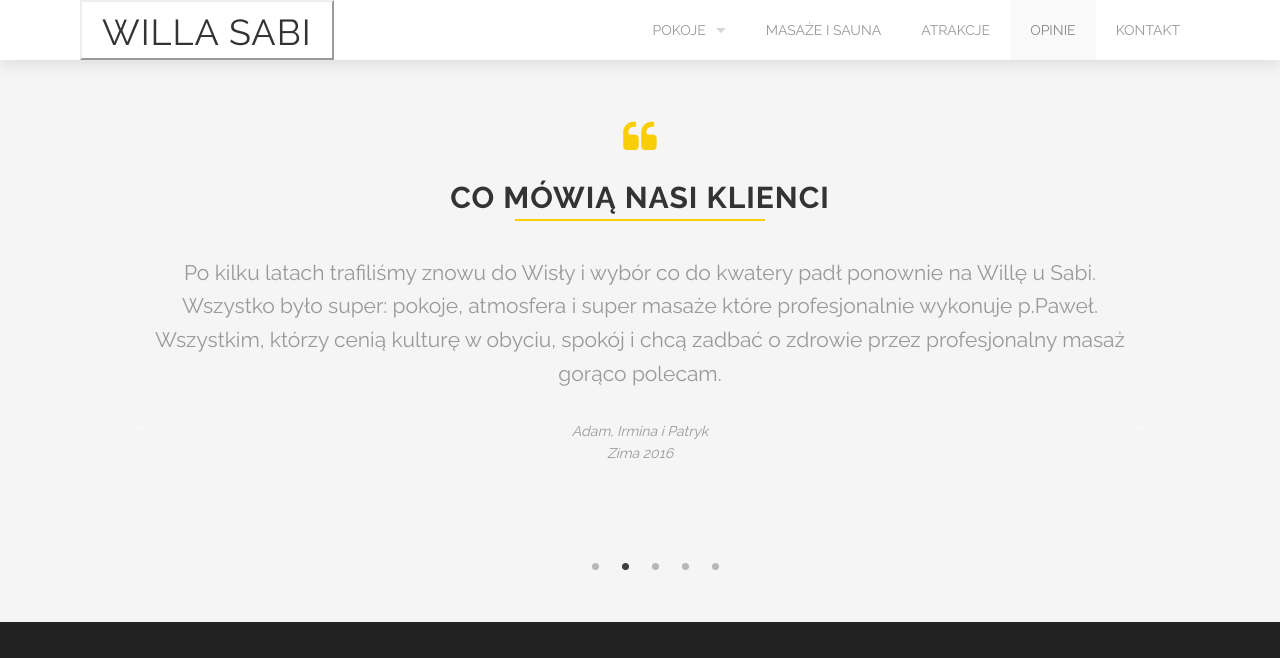
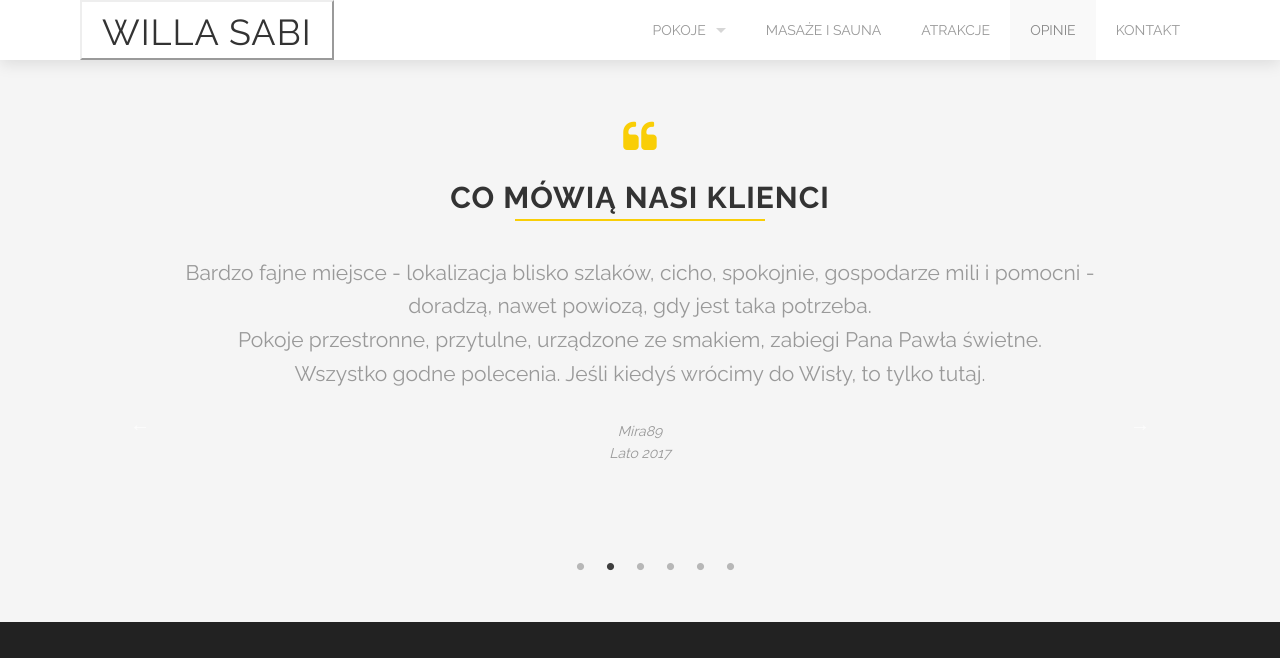
Before and after one commit to cs3b/usabi.pl, a Jekyll site: the page built from index.html, in a window 1280 px wide and 900 px high, scrolled down 1169 px, cut to the strip 0-658 px from the top of the window. Built offline with Jekyll 4.4.1, drawn with Linux system fonts in a browser that asks for light colours; comment, search, counter and statistics services are not loaded.

Commit message:
Update from Forestry.io - index.html

```diff
--- a/index.html
+++ b/index.html
@@ -39,6 +39,13 @@
     klass: bottom-to-top
     text: Zapraszamy do Wisły
 testimonials:
+- quote:
+  - |
+    Uwielbiam to miejsce :) Życzliwi Gospodarze, czyściutko, rodzinnie :)
+  - Polecam!!!
+  - ''
+  author: Agnieszka
+  date: Jesień 2017
 - quote:
   - Bardzo fajne miejsce - lokalizacja blisko szlaków, cicho, spokojnie, gospodarze
     mili i pomocni - doradzą, nawet powiozą, gdy jest taka potrzeba.
```
